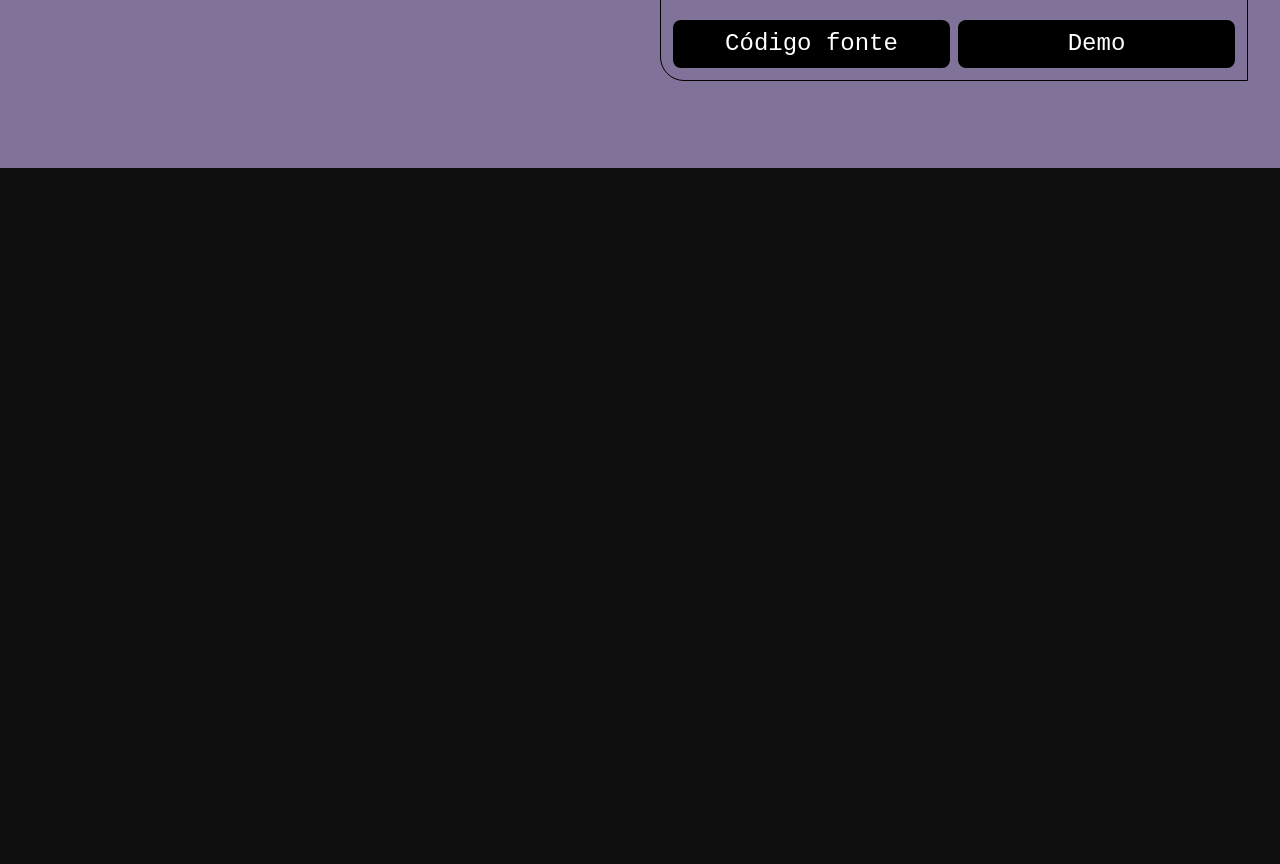
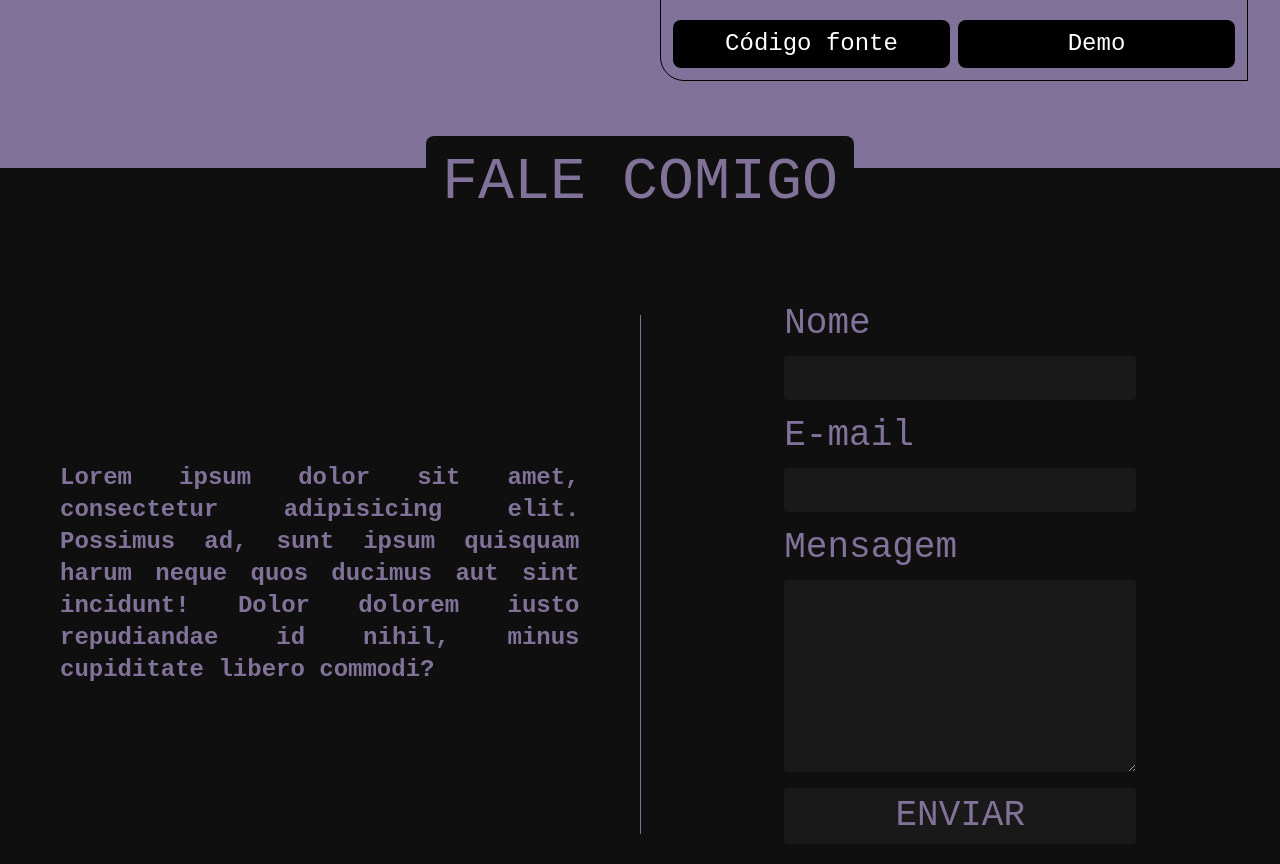
Before and after one commit to DaviCalebe/portfolio, a React (Vite) app in the folder app/: page / in a window 1280 px wide. Shown: the part 3320-4184 px from the top of the page. Before the commit the page ends 3488 px from the top, so only its background shows below. Built offline with nearby package versions, Linux system fonts and the light colour scheme.

Commit message:
feat: footer structure

```diff
--- a/app/package.json
+++ b/app/package.json
@@ -10,13 +10,16 @@
     "preview": "vite preview"
   },
   "dependencies": {
+    "@hookform/resolvers": "^4.1.3",
     "@tailwindcss/vite": "^4.0.9",
     "app": "file:",
     "framer-motion": "^12.4.7",
     "lightningcss": "^1.29.1",
     "react": "^19.0.0",
     "react-dom": "^19.0.0",
-    "tailwindcss": "^4.0.9"
+    "react-hook-form": "^7.54.2",
+    "tailwindcss": "^4.0.9",
+    "zod": "^3.24.2"
   },
   "devDependencies": {
     "@eslint/js": "^9.19.0",
--- a/app/src/App.tsx
+++ b/app/src/App.tsx
@@ -4,6 +4,7 @@ import Intro from './sections/intro';
 import About from './sections/about';
 import Timeline from './sections/timeline';
 import Projects from './sections/projects';
+import Contact from './sections/contact';
 
 function App() {
 
@@ -14,6 +15,7 @@ function App() {
       <About />
       <Timeline />
       <Projects />
+      <Contact />
     </main>
   )
 }
--- /dev/null
+++ b/app/src/sections/contact.tsx
@@ -0,0 +1,85 @@
+import { useForm } from "react-hook-form";
+import { zodResolver } from "@hookform/resolvers/zod";
+import * as z from "zod";
+
+// Esquema de validação com Zod
+const schema = z.object({
+  nome: z.string().min(3, "O nome deve ter pelo menos 3 caracteres"),
+  email: z.string().email("Digite um e-mail válido"),
+  mensagem: z.string().min(10, "A mensagem deve ter pelo menos 10 caracteres"),
+});
+
+type FormValues = z.infer<typeof schema>;
+
+const Contact = () => {
+  const {
+    register,
+    handleSubmit,
+    formState: { errors },
+  } = useForm<FormValues>({
+    resolver: zodResolver(schema),
+  });
+
+  const onSubmit = (data: FormValues) => {
+    console.log("Dados enviados:", data);
+  };
+
+  return (
+    <footer className="flex flex-col h-[80vh]">
+        <h1 className="bg-base text-secondary text-6xl inline-block mx-auto text-center p-4 -mt-8 rounded-lg">FALE COMIGO</h1>
+        <div className="flex justify-center items-center">
+            <div className="flex flex-1 justify-center items-center text-justify p-15">
+                <p className="text-2xl font-bold text-secondary">Lorem ipsum dolor sit amet, consectetur adipisicing elit. Possimus ad, sunt ipsum quisquam harum neque quos ducimus aut sint incidunt! Dolor dolorem iusto repudiandae id nihil, minus cupiditate libero commodi?</p>
+            </div>
+
+            <div className="bg-secondary w-px h-9/12"></div>
+
+            <div className="flex-1 p-15">
+                <form
+                onSubmit={handleSubmit(onSubmit)}
+                className="max-w-sm mx-auto p-4 space-y-4 text-secondary text-xl rounded-lg"
+                >
+                <div className="flex flex-col gap-3">
+                    <label className="block text-4xl">Nome</label>
+                    <input
+                    {...register("nome")}
+                    className="w-full p-2 bg-[#191919] text-white rounded"
+                    />
+                    {errors.nome && <p className="text-red-500">{errors.nome.message}</p>}
+                </div>
+
+                <div className="flex flex-col gap-3">
+                    <label className="block text-4xl">E-mail</label>
+                    <input
+                    {...register("email")}
+                    type="email"
+                    className="w-full p-2 bg-[#191919] text-white rounded"
+                    />
+                    {errors.email && <p className="text-red-500">{errors.email.message}</p>}
+                </div>
+
+                <div className="flex flex-col gap-3">
+                    <label className="block text-4xl">Mensagem</label>
+                    <textarea
+                    {...register("mensagem")}
+                    className="w-full h-48 p-2 bg-[#191919] text-white rounded"
+                    />
+                    {errors.mensagem && (
+                    <p className="text-red-500">{errors.mensagem.message}</p>
+                    )}
+                </div>
+
+                <button
+                    type="submit"
+                    className="text-4xl w-full p-2 bg-[#191919] hover:bg-[rgba(25,25,25,0.7)] rounded"
+                >
+                    ENVIAR
+                </button>
+                </form>
+            </div>
+        </div>
+    </footer>
+  );
+}
+
+export default Contact;
```
Also changed, not shown: 1 other file (tests, documents, lock files or other folders).
